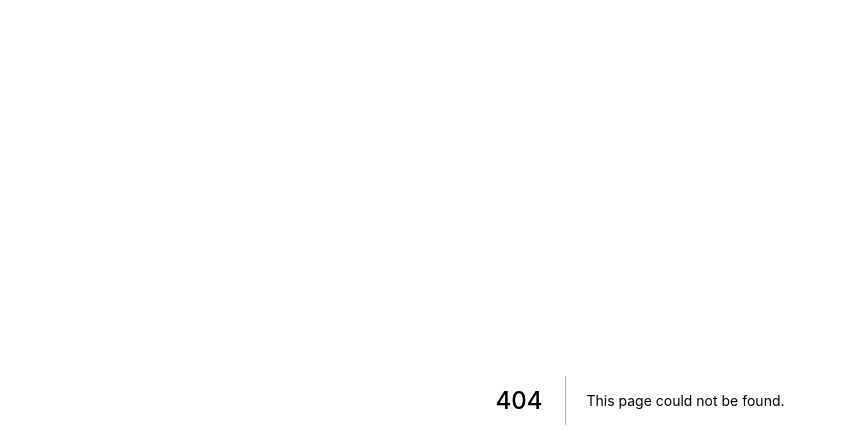
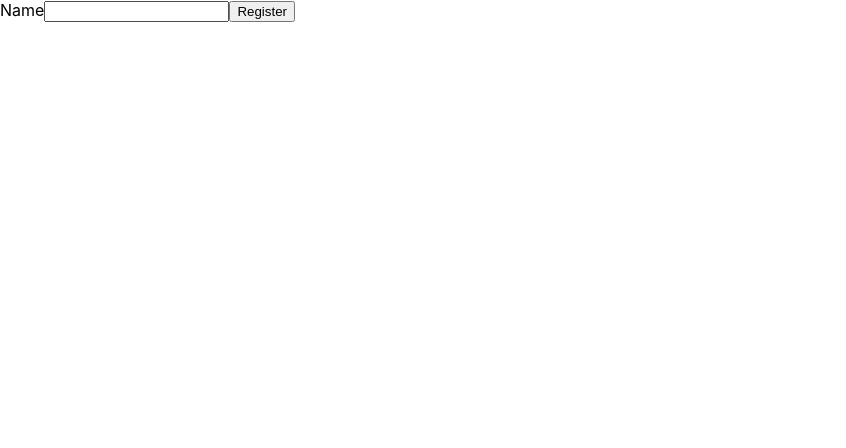
Before and after one commit to ciceropc/store-lib, a Next.js app in the folder web/: page /contact in a window 1280 px wide. Before the commit this address had no page. Shown: the top 448 px of the page, without its empty margins (0-846 px from the left). Built offline with nearby package versions, Linux system fonts and the light colour scheme.

Commit message:
# Contact Form

```diff
--- /dev/null
+++ b/web/pages/contact.tsx
@@ -0,0 +1,31 @@
+// eslint-disable-next-line no-use-before-define
+import React from 'react'
+
+const Contact: React.FC = () => {
+  const registerUser = async event => {
+    event.preventDefault()
+
+    const res = await fetch('/api/register', {
+      body: JSON.stringify({
+        name: event.target.name.value
+      }),
+      headers: {
+        'Content-Type': 'application/json'
+      },
+      method: 'POST'
+    })
+
+    const result = await res.json()
+    // result.user => 'Ada Lovelace'
+  }
+
+  return (
+    <form onSubmit={registerUser}>
+      <label htmlFor="name">Name</label>
+      <input id="name" name="name" type="text" autoComplete="name" required />
+      <button type="submit">Register</button>
+    </form>
+  )
+}
+
+export default Contact
```
Also changed, not shown: web/pages/api/register.tsx (renamed from web/pages/api/hello.tsx).
